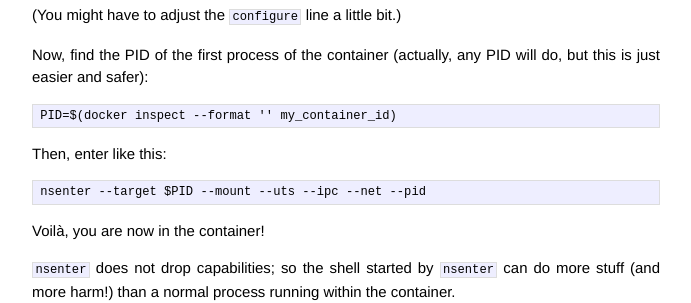
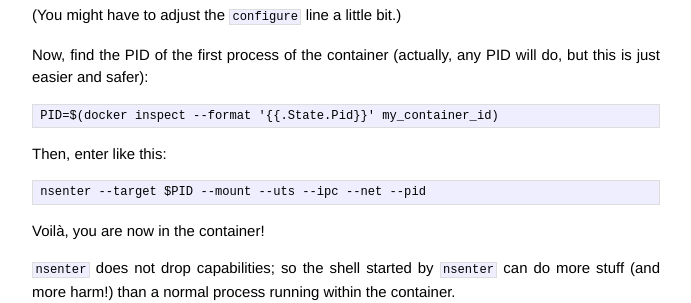
Before and after one commit to jpetazzo/jpetazzo.github.io, a Jekyll site: the page built from _posts/2014-03-23-lxc-attach-nsinit-nsenter-docker-0-9.markdown, in a window 1280 px wide. Shown: the part 1162-1465 px from the top of the page, without its empty margins (294-985 px from the left). Built offline with Jekyll 4.4.1, drawn with Linux system fonts in a browser that asks for light colours; Markdown is read by kramdown in place of the engine named in the settings; some of the changed lines change nothing that is shown.

Commit message:
escape {{ }}

```diff
--- a/_posts/2014-03-23-lxc-attach-nsinit-nsenter-docker-0-9.markdown
+++ b/_posts/2014-03-23-lxc-attach-nsinit-nsenter-docker-0-9.markdown
@@ -65,7 +65,7 @@ cp nsenter /usr/local/bin
 Now, find the PID of the first process of the container (actually,
 any PID will do, but this is just easier and safer):
 
-    PID=$(docker inspect --format '{{.State.Pid}}' my_container_id)
+    {%raw%}PID=$(docker inspect --format '{{.State.Pid}}' my_container_id){%endraw%}
 
 Then, enter like this:
 
```
